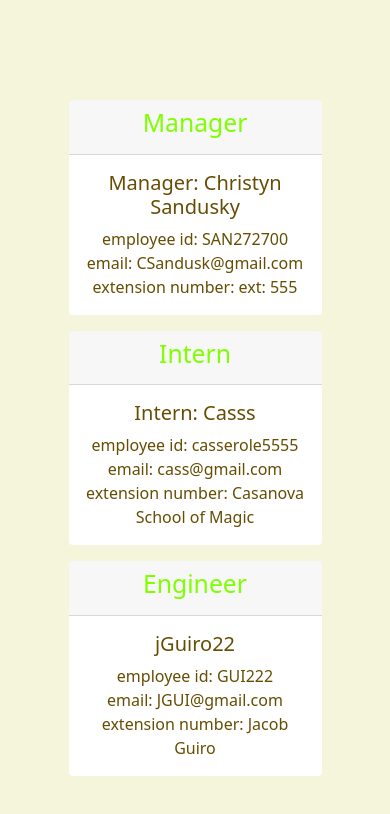
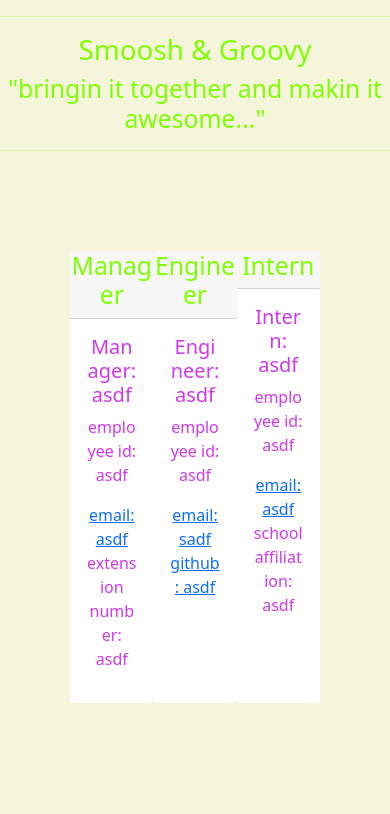
Before and after one commit to jessamyn27/Team-Profile-Generator-JS-Node-Jest, a website: page test.html in a window 390 px wide. Drawn offline with nearby package versions, Linux system fonts and the light colour scheme.

Commit message:
refactor and css clean up with html and link updates

```diff
--- a/test.html
+++ b/test.html
@@ -10,41 +10,52 @@
 </head>
 
 <body>
+    <header>
+        <hr>
+        <h1>Smoosh & Groovy</h1>
+        <h2>"bringin it together and makin it awesome..."</h2>
+        <hr>
+    </header>
     <main>
-
-        <div class="card border-dark mb-3" style="max-width: 18rem;">
+        <section class="row">
+            <div class="card border-dark mb-3 col-4" style="max-width: 18rem;">
                 <div class="card-header">
                     <h2>Manager</h2>
                 </div>
                 <div class="card-body text-dark">
-                <h5 class="card-title">Manager: Christyn Sandusky</h5>
-                <p class="card-text">employee id: SAN272700<br>email: CSandusk@gmail.com<br>extension number: ext: 555</p>
+                    <h5 class="card-title">Manager: asdf</h5>
+                    <p class="card-text">employee id: asdf</p>
+                    <a href="mailto:asdf">email: asdf</a>
+                    <p>extension number: asdf</p>
                 </div>
             </div>
 
-        <div class="card border-dark mb-3" style="max-width: 18rem;">
+            <div class="card border-dark mb-3 col-4" style="max-width: 18rem;">
+                <div class="card-header">
+                    <h2>Engineer</h2>
+                </div>
+                <div class="card-body text-dark">
+                    <h5 class="card-title">Engineer: asdf</h5>
+                    <p class="card-text">employee id: asdf</p>
+                    <a href="mailto:sadf">email: sadf</a><br>
+                    <a href="https://github.com/asdf">github: asdf</a>
+                </div>
+            </div>
+
+            <div class="card border-dark mb-3 col-4" style="max-width: 18rem;">
                 <div class="card-header">
                     <h2>Intern</h2>
                 </div>
                 <div class="card-body text-dark">
-                <h5 class="card-title">Intern: Casss</h5>
-                <p class="card-text">employee id: casserole5555<br>email: cass@gmail.com<br>extension number: Casanova School of Magic</p>
+                    <h5 class="card-title">Intern: asdf</h5>
+                    <p class="card-text">employee id: asdf</p>
+                    <a href="mailto:asdf">email: asdf</a>
+                    <p>school affiliation: asdf</p>
                 </div>
             </div>
-
-        <div class="card border-dark mb-3" style="max-width: 18rem;">
-            <div class="card-header">
-                <h2>Engineer</h2>
-            </div>
-            <div class="card-body text-dark">
-                <h5 class="card-title">jGuiro22</h5>
-                <p class="card-text">employee id: GUI222<br>email: JGUI@gmail.com<br>extension number: Jacob Guiro</p>
-            </div>
-        </div>
-
+        </section>
     </main>
     <script src="https://cdn.jsdelivr.net/npm/bootstrap@5.0.2/dist/js/bootstrap.bundle.min.js" integrity="sha384-MrcW6ZMFYlzcLA8Nl+NtUVF0sA7MsXsP1UyJoMp4YLEuNSfAP+JcXn/tWtIaxVXM" crossorigin="anonymous"></script>
-
 </body>
 
 </html>
--- a/utils/styles.css
+++ b/utils/styles.css
@@ -4,25 +4,33 @@ body {
     text-align: center;
 }
 
-main {
-    margin-left: auto;
-    margin-right: auto;
-    margin-top: 100px;
+main,
+section {
+    margin-left: 10% !important;
+    margin-right: 10% !important;
+    margin-top: 100px !important;
     margin-bottom: 50px;
+    justify-content: space-around;
 }
 
 .card {
-    margin: 10px;
+    padding-left: 0px;
+    padding-right: 0px;
     border: chartreuse;
 }
 
+.card-header {
+    padding: 0px;
+    margin: 0px;
+}
+
 .text-dark {
-    color: #664d03!important;
+    color: #d039ee!important;
 }
 
 @media screen and (max-width: 700px) {
     main {
-        margin-left: 15%;
-        margin-right: 15%;
+        /* margin-left: 15%;
+        margin-right: 15%; */
     }
 }
```
Also changed, not shown: app.js (+16 -13 lines), test/Engineer.test.js (+15 -15 lines), utils/generateHTML.js (+35 -19 lines). Lines whose indentation alone changed are shown as unchanged.
